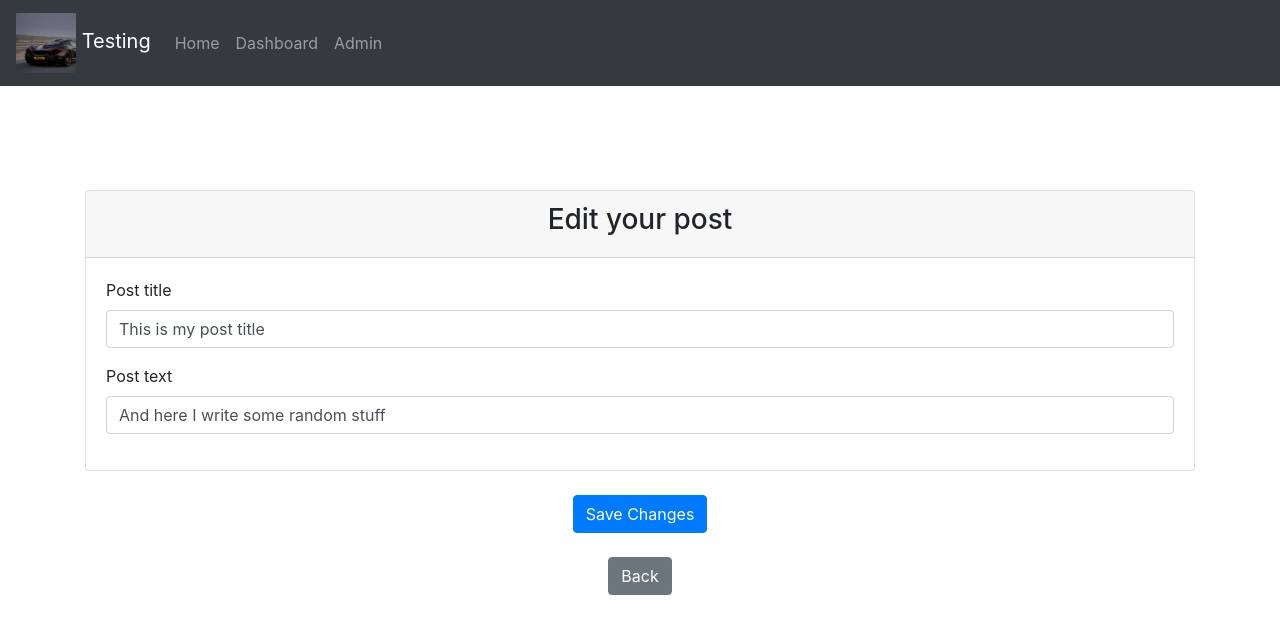
After one commit to Avir4m/Website, a Flask app: page /edit-post/1 in a window 1280 px wide. The commit adds this page. Shown: the top 634 px of the page. Run offline with Flask 2, Linux system fonts and the light colour scheme; a user stored in the database is signed in; data comes from the database, SQL or seed files in the repository; both versions use the stored data as it was after the commit; some libraries are stand-ins or nearby versions.

Commit message:
Added a way to edit posts/comments

```diff
--- a/src/Website/ctrl.py
+++ b/src/Website/ctrl.py
@@ -137,3 +137,47 @@ def like_post(post_id):
         db.session.commit()
 
     return redirect(url_for('views.home'))
+
+@ctrl.route('edit-post/<post_id>', methods=['POST', 'GET'])
+@login_required
+def edit_post(post_id):
+    post = Post.query.filter_by(id=post_id).first()
+    if request.method == 'POST':
+        if not post:
+            flash('This post does not exist.', category='error')
+        elif post.author != current_user.id:
+            flash('You are not allowed to edit this post.', category='error')
+        else:
+            new_post_title = request.form.get('newPostTitle')
+            new_post_text = request.form.get('newPostText')
+
+            post.title = new_post_title
+            post.text = new_post_text
+            post.edited = True
+            db.session.commit()
+            flash('Post has been updated.', category='success')
+
+            return redirect(url_for('views.home'))
+    else:
+        return render_template('edit_post.html', user=current_user, post=post)
+
+@ctrl.route('edit-comment/<comment_id>', methods=['POST', 'GET'])
+@login_required
+def edit_comment(comment_id):
+    comment = Comment.query.filter_by(id=comment_id).first()
+    if request.method == 'POST':
+        if not comment:
+            flash('This post does not exist.', category='error')
+        elif comment.author != current_user.id:
+            flash('You are not allowed to edit this post.', category='error')
+        else:
+            new_comment = request.form.get('newComment')
+
+            comment.text = new_comment
+            comment.edited = True
+            db.session.commit()
+            flash('Comment has been updated.', category='success')
+
+            return redirect(url_for('views.home'))
+    else:
+        return render_template('edit_comment.html', user=current_user, comment=comment)
--- a/src/Website/models.py
+++ b/src/Website/models.py
@@ -21,6 +21,7 @@ class Post(db.Model):
     title = db.Column(db.String(150), nullable=False)
     text = db.Column(db.Text, nullable=False)
     date_created = db.Column(db.DateTime(timezone=True), default=func.now())
+    edited = db.Column(db.Boolean(), default=False)
     author = db.Column(db.Integer, db.ForeignKey('user.id', ondelete="CASCADE"), nullable=False)
     comments = db.relationship('Comment', backref='post', passive_deletes=True)
     likes = db.relationship('Like', backref='post', passive_deletes=True)
@@ -29,6 +30,7 @@ class Comment(db.Model):
     id = db.Column(db.Integer, primary_key=True)
     text = db.Column(db.String(200), nullable=False)
     date_created = db.Column(db.DateTime(timezone=True), default=func.now())
+    edited = db.Column(db.Boolean(), default=False)
     author = db.Column(db.Integer, db.ForeignKey('user.id', ondelete="CASCADE"), nullable=False)
     post_id = db.Column(db.Integer, db.ForeignKey('post.id', ondelete="CASCADE"), nullable=False)
 
--- a/src/Website/templates/base.html
+++ b/src/Website/templates/base.html
@@ -21,7 +21,7 @@
 	  />
 	  	<link rel="shortcut icon" href="{{ url_for('static', filename='images/logo.png') }}"/>
 
-		<title>{% block title %}Home{% endblock %} - Testing</title>
+		<title>Testing - {% block title %}Home{% endblock %}</title>
 	  </head>
 	<body>
 		<nav class="navbar navbar-expand-lg navbar-dark bg-dark">
@@ -41,7 +41,7 @@
 			  <div class="navbar-nav">
 				{% if user.is_authenticated %}
 				<a class="nav-item nav-link" id="home" href="{{ url_for('views.home') }}">Home</a>
-				<a class="nav-item nav-link" id="user" href="{{ url_for('views.dashboard') }}">Dashboard</a>
+				<a class="nav-item nav-link" id="user" href="{{ url_for('views.dashboard', username=user.username) }}">Dashboard</a>
 				{% if user.permissions == 1 %}
 				<a class="nav-item nav-link" id="admin" href="{{ url_for('admin.admin') }}">Admin</a>
 				{% endif %}
--- a/src/Website/templates/dashboard.html
+++ b/src/Website/templates/dashboard.html
@@ -120,7 +120,7 @@
 		<button type="submit" class="btn btn-primary btn-sm">Update Profile</button>
 	</form>
 	</div>
-  </div>
+</div>
 
 <br/>
 {% endblock %}
--- /dev/null
+++ b/src/Website/templates/edit_post.html
@@ -0,0 +1,47 @@
+{% extends "posts_div.html"%}
+{% block title %}Edit Post {% endblock %}
+{% block header %}
+{% endblock %}
+{% block footer %}
+<form method="POST">
+    <div class="card">
+        <div class="card-header">
+            <h3 align="center">Edit your post</h3>
+        </div>
+        <div class="card-body">
+            <div class="form-group">
+                <label for="newPostTitle">Post title</label>
+                <input
+                type="newPostTitle"
+                class="form-control"
+                id="newPostTitle"
+                name="newPostTitle"
+                placeholder="Post title"
+                value="{{ post.title }}"
+                maxlength="150"/>
+            </div>
+            <div class="form-group">
+                <label for="newPostText">Post text</label>
+                <input
+                type="newPostText"
+                class="form-control"
+                id="newPostText"
+                name="newPostText"
+                value="{{post.text}}"
+                placeholder="Post text"></textarea>
+            </div>
+        </div>
+    </div>
+    <br/>
+    <div align="center">
+        <button type="submit" class="btn btn-primary">Save Changes</button>
+    </div>
+</form>
+
+<br/>
+
+<div align="center">
+    <a href="{{ url_for('views.home') }}"><button type="submit" class="btn btn-secondary">Back</button></a>
+</div>
+
+{% endblock %}
--- a/src/Website/templates/posts_div.html
+++ b/src/Website/templates/posts_div.html
@@ -8,12 +8,15 @@
   {% for post in posts %}
     <div class="card">
       <div class="card-header d-flex justify-content-between align-items-center">
-        <div class="card-text" style="max-width: 90%;">
+        <div class="card-text" style="max-width:90%;">
             <h4>{{  post.title  }}</h4>
-            <div class="">
-                Posted by <a style="color: black; text-decoration: none;"
-                            href="{{ url_for('views.user', username=post.user.username) }}" >
-                            {{  post.user.username  }}</a>  • {{ post.date_created  }}
+            <div class="text-muted">
+                Posted by <a style="text-decoration: none;"
+                            href="{{ url_for('views.user', username=post.user.username) }}" class="text-muted" >
+                            @{{  post.user.username  }}</a>  • {{ post.date_created  }}
+                            {% if post.edited == True %}
+                            • Edited
+                            {% endif %}
             </div>
         </div>
         <div class="btn-group">
@@ -24,7 +27,7 @@
           </button>
           <div class="dropdown-menu">
             {% if user.id == post.author %}
-            <a class="dropdown-item" href="#">Edit</a>
+            <a class="dropdown-item" href="{{ url_for('ctrl.edit_post', post_id=post.id) }}">Edit</a>
             <div class="dropdown-divider"></div>
             <a class="dropdown-item" href="{{ url_for('ctrl.delete_post', id=post.id) }}">Delete</a>
             {% endif %}
@@ -34,8 +37,7 @@
       <div class="card-body">
           <div class="card-text">{{  post.text  }}</div>
           <br/>
-          {{ post.likes|length }}
-          <br/>
+          <small>{{ post.likes|length }} Likes</small>
           <p class="card-text">
             <ul class="list-group list-group-horizontal">
               <li class="list-group-item">
@@ -92,6 +94,9 @@
                     <div>
                       <small class="text-muted">
                         {{ comment.date_created }}
+                        {% if comment.edited == True %}
+                        • Edited
+                        {% endif %}
                       </small>
                         <button type="button" class="btn" data-toggle="dropdown">
                           <svg xmlns="http://www.w3.org/2000/svg" width="16" height="16" fill="currentColor" class="bi bi-three-dots-vertical" viewBox="0 0 16 16">
@@ -99,9 +104,10 @@
                             </svg>
                       </button>
                       <div class="dropdown-menu">
-                        <a class="dropdown-item" href="#">Edit</a>
+                        <a class="dropdown-item" href="{{ url_for('views.user', username=comment.user.username)}}">Go to Profile</a>
                         {% if comment.author == current_user.id or current_user.id == post.author %}
                         <div class="dropdown-divider"></div>
+                        <a class="dropdown-item" href="{{ url_for('ctrl.edit_comment', comment_id=comment.id )}}">Edit</a>
                         <a class="dropdown-item" href="{{ url_for('ctrl.delete_comment', comment_id=comment.id )}}">Delete</a>
                       </div>
                       {% endif %}
```
Also changed, not shown: src/Website/templates/edit_comment.html (added, +37 -0 lines), src/Website/views.py (+35 -32 lines), README.md, src/Website/database.db (added).
